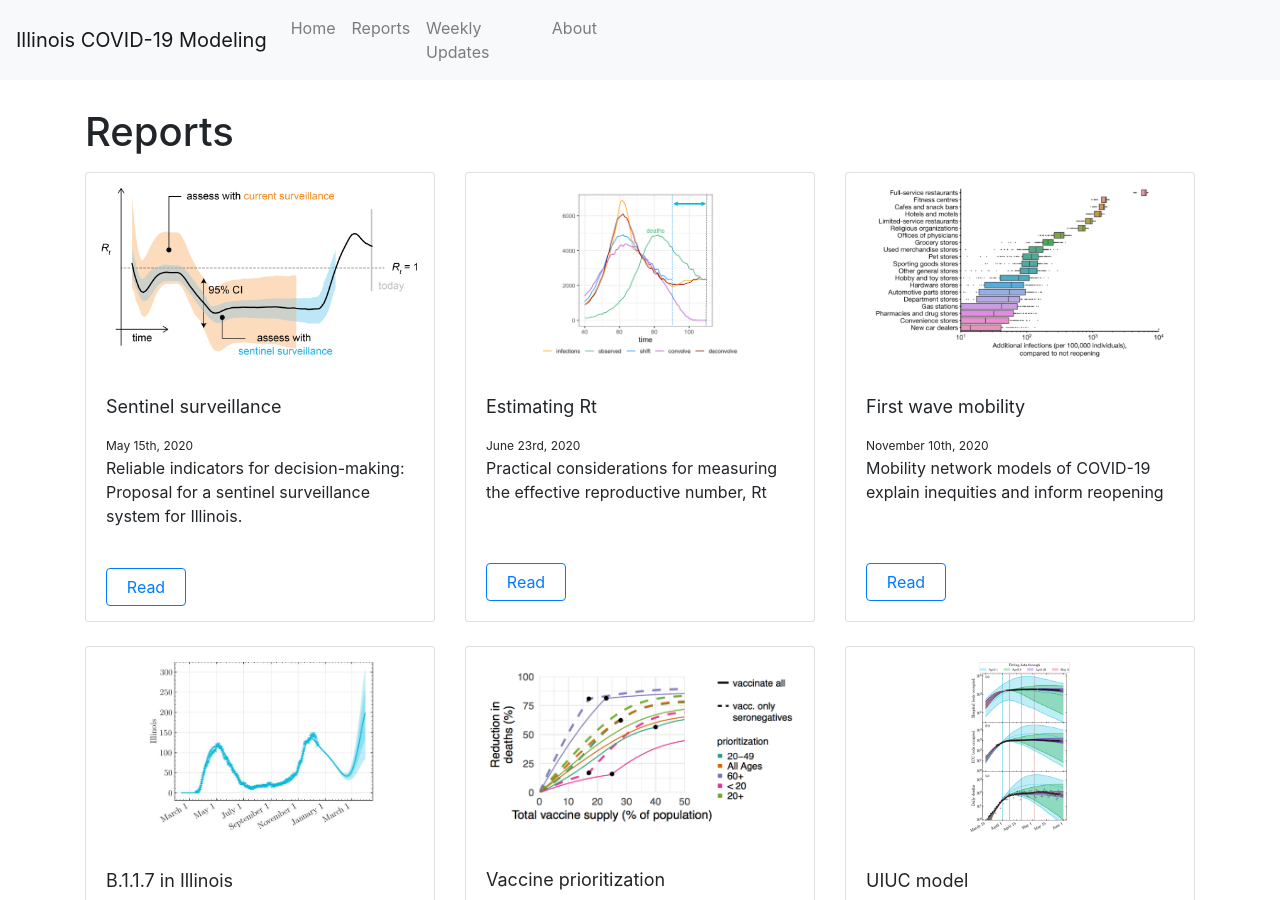
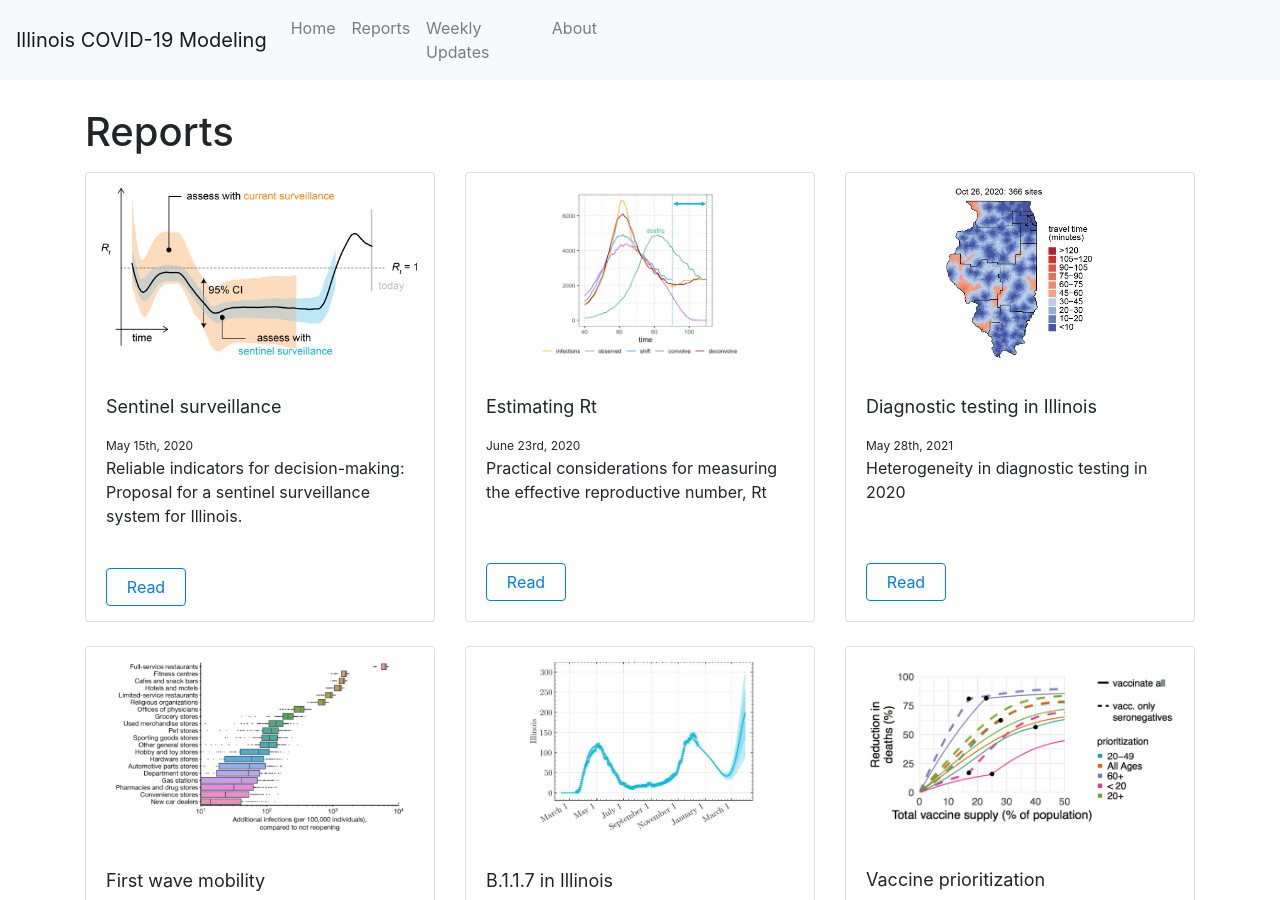
Before and after one commit to rohandandavati/rohandandavati.github.io, a Jekyll site: the page built from reports.html, in a window 1280 px wide and 900 px high. Built offline with Jekyll 4.4.1, drawn with Linux system fonts in a browser that asks for light colours; nearby versions of some CDN libraries; a script that is not in the unit is left out.

Commit message:
add 210528 report and testing paper

```diff
--- a/_data/reports.yml
+++ b/_data/reports.yml
@@ -10,6 +10,12 @@
   image_path: /images/200623_rt_lags.png
   description: >
     Practical considerations for measuring the effective reproductive number, Rt
+- name: Diagnostic testing in Illinois
+  date: May 28th, 2021
+  path: /reports/20210517_testing_paper.pdf
+  image_path: /images/210517_testing_paper_Fig1B_cropped.png
+  description: >
+    Heterogeneity in diagnostic testing in 2020
 - name: First wave mobility
   date: November 10th, 2020
   path: https://www.nature.com/articles/s41586-020-2923-3
--- a/_data/weekly.yml
+++ b/_data/weekly.yml
@@ -1,3 +1,5 @@
+- name: May 28th, 2021
+  path: /reports/weekly/20210528.pdf
 - name: May 13th, 2021
   path: /reports/weekly/20210513.pdf
 - name: April 30th, 2021
```
Also changed, not shown: images/210517_testing_paper_Fig1B_cropped.png (added), 2 other files.
